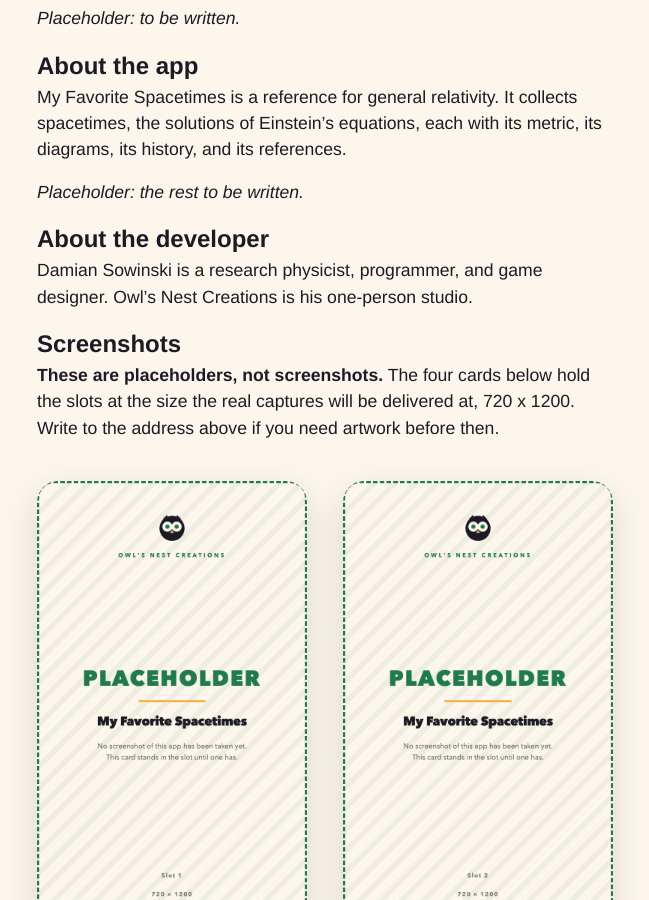
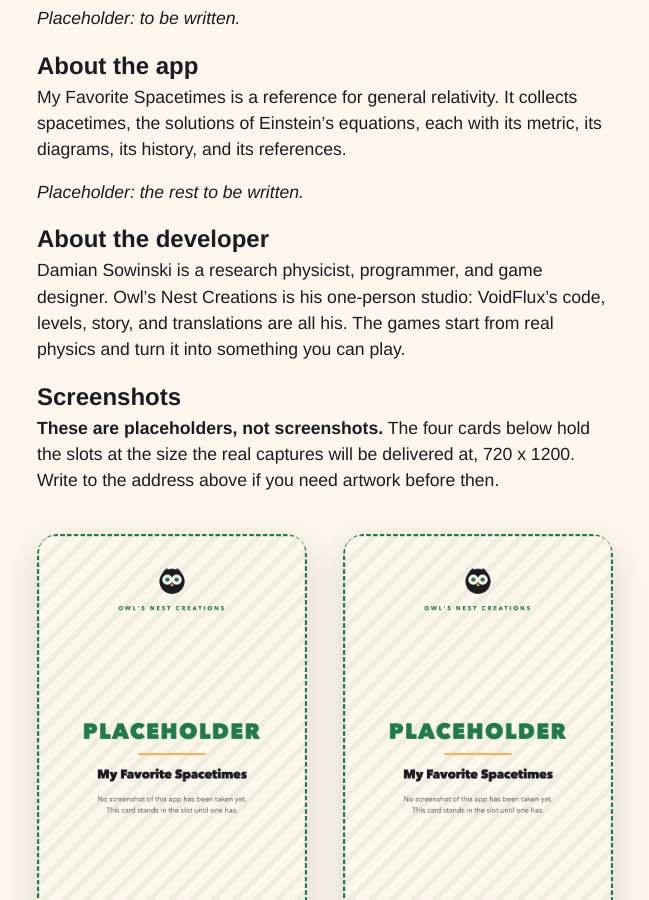
Before and after one commit to EternalTime/OwlsNestCreations, a Jekyll site: the page built from mfs-press.md, in a window 1280 px wide and 900 px high, scrolled down 732 px. Shown: the whole window, without its empty margins (315-964 px from the left). Built offline with Jekyll 4.4.1, drawn with Linux system fonts in a browser that asks for light colours.

Commit message:
Make the MFS press kit's About the developer identical to VoidFlux's

```diff
--- a/mfs-press.md
+++ b/mfs-press.md
@@ -47,7 +47,8 @@
 ## About the developer
 
 Damian Sowinski is a research physicist, programmer, and game designer.
-Owl's Nest Creations is his one-person studio.
+Owl's Nest Creations is his one-person studio: VoidFlux's code, levels, story, and translations are all his.
+The games start from real physics and turn it into something you can play.
 
 ## Screenshots
 
```
